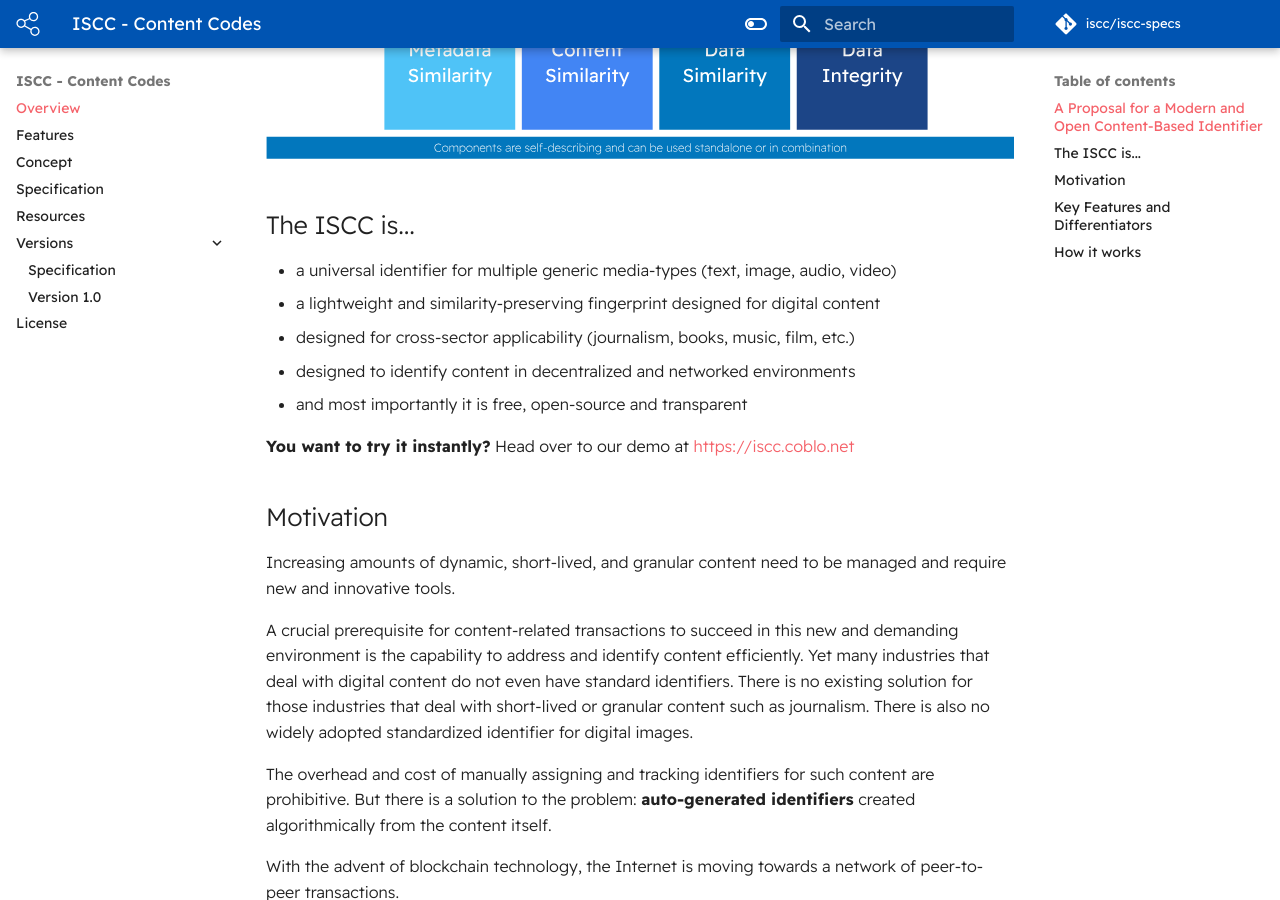
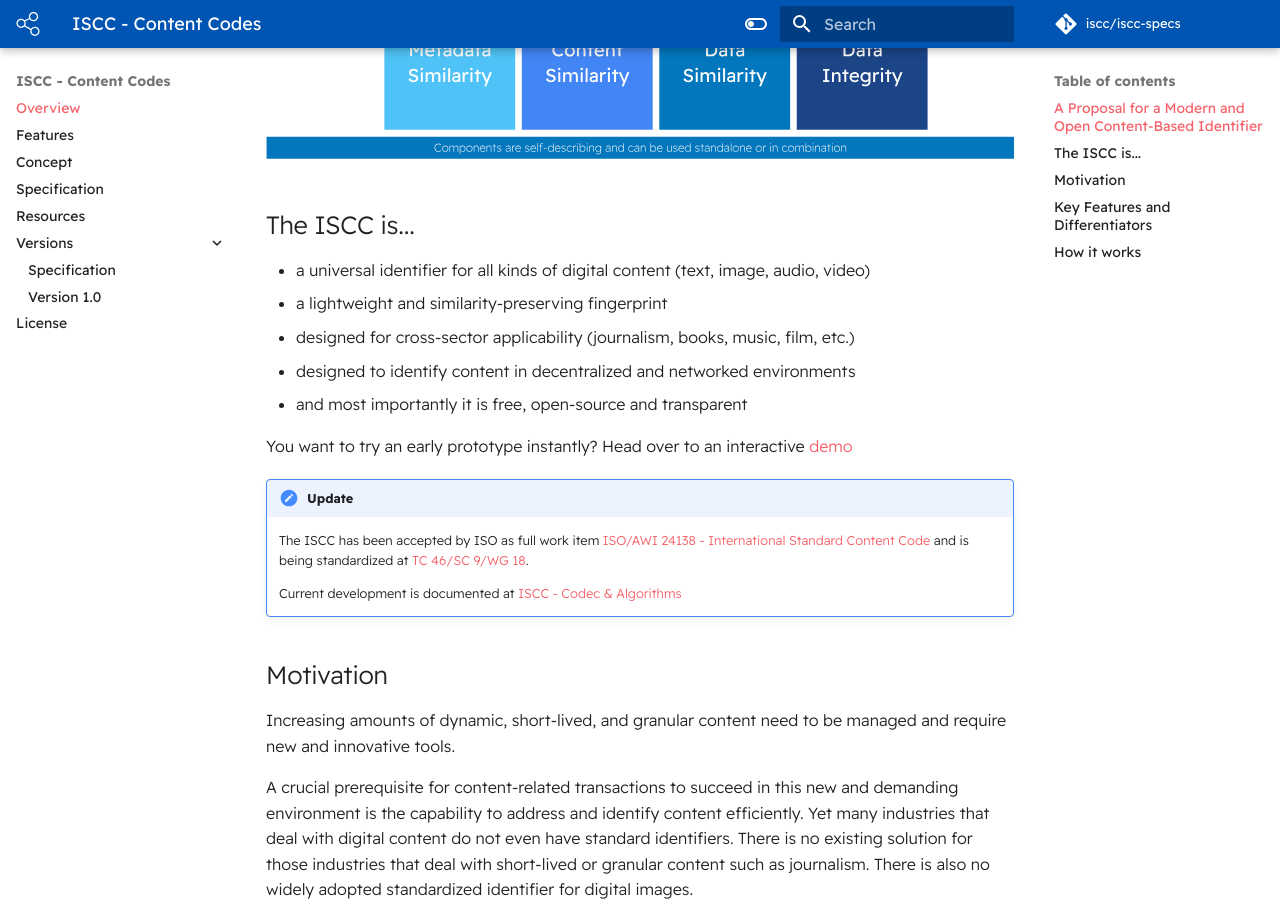
Before and after one commit to iscc/iscc-specs, an MkDocs documentation site: the page built from docs/index.md, in a window 1280 px wide and 900 px high, scrolled down 492 px. Built offline with MkDocs 1.6.1 and Material for MkDocs 9.7.7, drawn with Linux system fonts in a browser that asks for light colours; comment, search, counter and statistics services are not loaded.

Commit message:
add link to core.iscc.codes

```diff
--- a/docs/index.md
+++ b/docs/index.md
@@ -10,13 +10,20 @@
 
 ## The ISCC is...
 
-- a universal identifier for multiple generic media-types (text, image, audio, video)
-- a lightweight and similarity-preserving fingerprint designed for digital content
+- a universal identifier for all kinds of digital content (text, image, audio, video)
+- a lightweight and similarity-preserving fingerprint
 - designed for cross-sector applicability (journalism, books, music, film, etc.)
 - designed to identify content in decentralized and networked environments
 - and most importantly it is free, open-source and transparent
 
-**You want to try it instantly?** Head over to our demo at https://iscc.coblo.net
+You want to try an early prototype instantly? Head over to an interactive [demo](https://iscc.coblo.net)
+
+!!! update
+    The ISCC has been accepted by ISO as full work item [ISO/AWI 24138 - International Standard Content Code](https://www.iso.org/standard/77899.html) and is being standardized at [TC 46/SC 9/WG 18](https://www.iso.org/committee/48836.html).
+
+    Current development is documented at [ISCC - Codec & Algorithms](https://core.iscc.codes)
+
+
 
 ## Motivation
 
```
